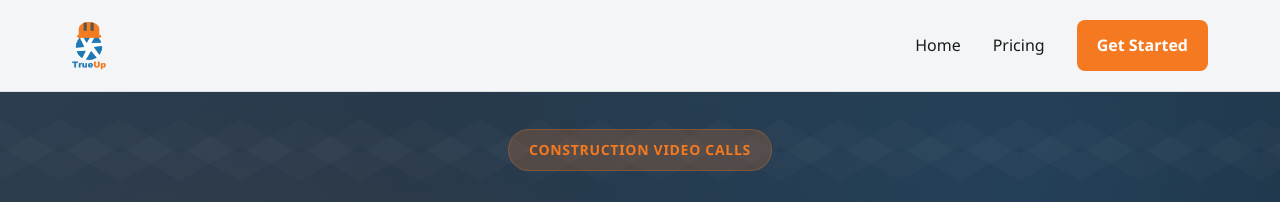
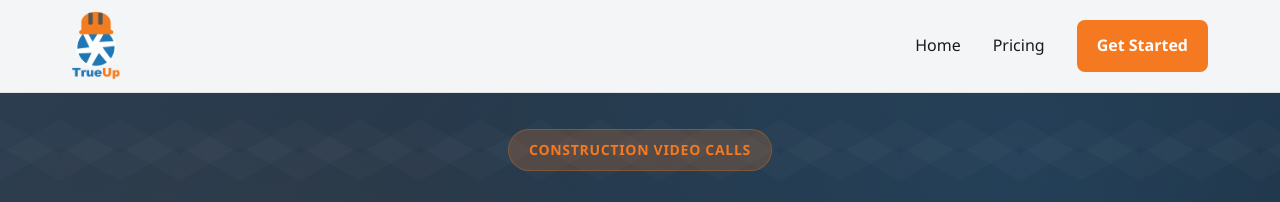
Before and after one commit to TrueUp-Pro/TrueUp_Website, a Jekyll site: the page built from index.html, in a window 1280 px wide. Shown: the top 202 px of the page. Built offline with Jekyll 4.4.1, drawn with Linux system fonts in a browser that asks for light colours.

Commit message:
Bigger logo

```diff
--- a/_includes/header.html
+++ b/_includes/header.html
@@ -1,7 +1,7 @@
 <header class="site-header">
   <div class="wrap">
     <a class="logo" href="{{ '/' | relative_url }}" aria-label="TrueUp home">
-      <img src="{{ '/assets/images/logo.png' | relative_url }}" alt="TrueUp - Construction Video Calls" width="180" height="auto">
+      <img src="{{ '/assets/images/logo.png' | relative_url }}" alt="TrueUp - Construction Video Calls" width="240" height="auto">
     </a>
     <nav class="nav" aria-label="Main navigation">
       <a href="{{ '/' | relative_url }}">Home</a>
--- a/css/main.css
+++ b/css/main.css
@@ -100,7 +100,8 @@ img {
 .site-header .wrap {
   max-width: var(--max-width);
   margin: 0 auto;
-  padding: var(--space-md) var(--space-lg);
+  padding: var(--space-sm) var(--space-lg);
+  min-height: 5rem;
   display: flex;
   align-items: center;
   justify-content: space-between;
@@ -108,7 +109,8 @@ img {
 }
 
 .site-header .logo {
-  display: block;
+  display: flex;
+  align-items: center;
   transition: transform 0.2s ease;
 }
 
@@ -118,8 +120,9 @@ img {
 
 .site-header .logo img {
   display: block;
-  height: 3rem;
+  height: 4.25rem;
   width: auto;
+  object-fit: contain;
 }
 
 .site-header .nav {
@@ -1116,7 +1119,7 @@ hr {
   }
 
   .site-header .logo img {
-    height: 2.5rem;
+    height: 3.25rem;
   }
 
   .site-header .nav {
```
